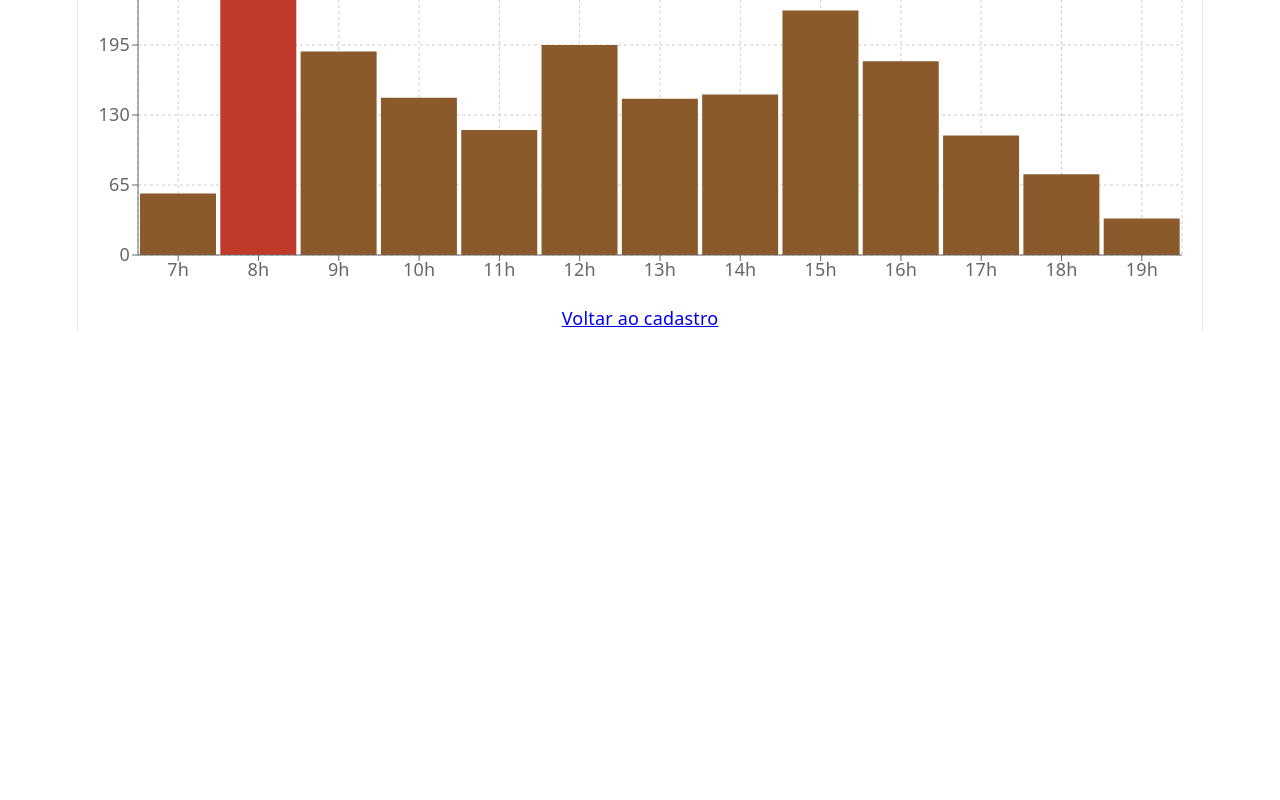
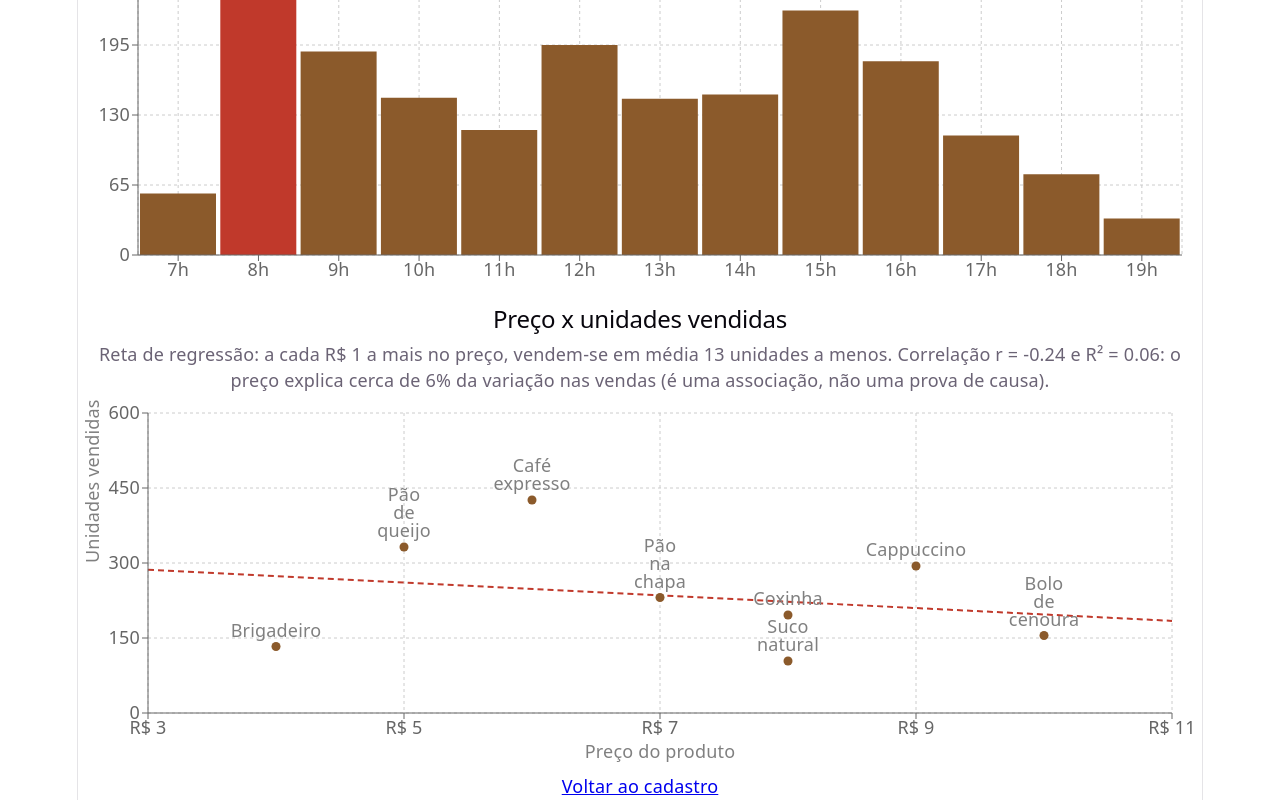
Before and after one commit to aleeexkk/grao-nobre, a React (Vite) app in the folder frontend/: page /dashboard in a window 1280 px wide. Shown: the part 1178-1978 px from the top of the page. Before the commit the page ends 1509 px from the top, so only its background shows below. Built offline with nearby package versions, Linux system fonts and the light colour scheme.

Commit message:
feat: gráfico de dispersão com reta de regressão (preço x unidades vendidas)

```diff
--- /dev/null
+++ b/frontend/src/components/graficos/GraficoDispersao.tsx
@@ -0,0 +1,66 @@
+import {
+    ScatterChart,
+    Scatter,
+    XAxis,
+    YAxis,
+    Tooltip,
+    CartesianGrid,
+    ReferenceLine,
+    LabelList,
+    ResponsiveContainer,
+} from "recharts";
+import type { PontoPrecoQuantidade, ResultadoRegressao } from "../../estatisticas/metricas";
+
+interface GraficoDispersaoProps {
+    dados: PontoPrecoQuantidade[]; // um ponto por produto
+    regressao: ResultadoRegressao; // inclinação e intercepto da reta
+}
+
+// Gráfico de dispersão: cada ponto é um produto (preço x unidades vendidas) + reta de regressão
+export default function GraficoDispersao({ dados, regressao }: GraficoDispersaoProps) {
+    // A reta vai do menor ao maior preço (com 1 real de folga nas pontas)
+    const precos = dados.map((d) => d.preco);
+    const xMin = Math.min(...precos) - 1;
+    const xMax = Math.max(...precos) + 1;
+
+    // Equação da reta: y = intercepto + inclinação * x
+    const yDaReta = (x: number) => regressao.intercepto + regressao.inclinacao * x;
+
+    return (
+        <ResponsiveContainer width="100%" height={380}>
+            <ScatterChart margin={{ top: 20, right: 30, bottom: 30, left: 10 }}>
+                <CartesianGrid strokeDasharray="3 3" />
+                <XAxis
+                    type="number"
+                    dataKey="preco"
+                    name="Preço"
+                    domain={[xMin, xMax]}
+                    tickFormatter={(valor: number) => `R$ ${valor}`}
+                    label={{ value: "Preço do produto", position: "insideBottom", offset: -15 }}
+                />
+                <YAxis
+                    type="number"
+                    dataKey="unidades"
+                    name="Unidades vendidas"
+                    label={{ value: "Unidades vendidas", angle: -90, position: "insideLeft" }}
+                />
+                <Tooltip cursor={{ strokeDasharray: "3 3" }} />
+                {/* A reta de regressão: um segmento ligando os dois pontos extremos */}
+                <ReferenceLine
+                    segment={[
+                        { x: xMin, y: yDaReta(xMin) },
+                        { x: xMax, y: yDaReta(xMax) },
+                    ]}
+                    stroke="#c0392b"
+                    strokeWidth={2}
+                    strokeDasharray="6 4"
+                    ifOverflow="extendDomain"
+                />
+                <Scatter name="Produtos" data={dados} fill="#8b5a2b">
+                    {/* Escreve o nome do produto em cima de cada ponto */}
+                    <LabelList dataKey="produto" position="top" />
+                </Scatter>
+            </ScatterChart>
+        </ResponsiveContainer>
+    );
+}
--- a/frontend/src/estatisticas/metricas.ts
+++ b/frontend/src/estatisticas/metricas.ts
@@ -13,6 +13,17 @@ export interface ItemRanking {
 export interface VendasHora {
     hora: number;
     unidades: number;
+}
+export interface PontoPrecoQuantidade {
+    produto: string;
+    preco: number;
+    unidades: number;
+}
+export interface ResultadoRegressao {
+    inclinacao: number; // quanto o Y muda a cada 1 unidade a mais no X
+    intercepto: number; // onde a reta cruza o eixo Y
+    correlacao: number; // de -1 a +1
+    r2: number; // de 0 a 1 (correlação ao quadrado)
 }
 
 // Valor de uma linha de venda (quantidade x preço)
@@ -101,3 +112,43 @@ export function vendasPorHora(vendas: Venda[]): VendasHora[] {
     }
     return resultado;
 }
+
+// ---------- Dispersão e regressão ----------
+
+// Um ponto por produto: o preço dele e quantas unidades vendeu no mês
+export function precoVersusUnidades(vendas: Venda[]): PontoPrecoQuantidade[] {
+    const porProduto = agruparPor(vendas, (v) => v.produto);
+    return [...porProduto.entries()].map(([produto, lista]) => ({
+        produto,
+        preco: lista[0].valorUnitario, // o preço é o mesmo em todas as vendas do produto
+        unidades: somar(lista.map((v) => v.quantidade)),
+    }));
+}
+
+// Regressão linear simples (método dos mínimos quadrados): y = intercepto + inclinação * x
+export function regressaoLinear(x: number[], y: number[]): ResultadoRegressao {
+    // Precisa de pelo menos 2 pontos e listas do mesmo tamanho
+    if (x.length < 2 || x.length !== y.length) {
+        return { inclinacao: 0, intercepto: 0, correlacao: 0, r2: 0 };
+    }
+
+    const mediaX = media(x);
+    const mediaY = media(y);
+
+    let somaXY = 0; // soma de (desvio de x) * (desvio de y)
+    let somaXX = 0; // soma dos desvios de x ao quadrado
+    let somaYY = 0; // soma dos desvios de y ao quadrado
+    for (let i = 0; i < x.length; i++) {
+        const desvioX = x[i] - mediaX;
+        const desvioY = y[i] - mediaY;
+        somaXY += desvioX * desvioY;
+        somaXX += desvioX * desvioX;
+        somaYY += desvioY * desvioY;
+    }
+
+    const inclinacao = somaXX === 0 ? 0 : somaXY / somaXX;
+    const intercepto = mediaY - inclinacao * mediaX;
+    const correlacao = somaXX === 0 || somaYY === 0 ? 0 : somaXY / Math.sqrt(somaXX * somaYY);
+
+    return { inclinacao, intercepto, correlacao, r2: correlacao ** 2 };
+}
--- a/frontend/src/pages/Dashboard.tsx
+++ b/frontend/src/pages/Dashboard.tsx
@@ -4,6 +4,7 @@ import CartaoGrafico from "../components/CartaoGrafico";
 import GraficoProdutos from "../components/graficos/GraficoProdutos";
 import GraficoFaturamentoDia from "../components/graficos/GraficoFaturamentoDia";
 import GraficoHorarios from "../components/graficos/GraficoHorarios";
+import GraficoDispersao from "../components/graficos/GraficoDispersao";
 import { VENDAS } from "../dados/vendas";
 import {
     faturamentoTotal,
@@ -14,6 +15,8 @@ import {
     faturamentoPorDia,
     rankingProdutos,
     vendasPorHora,
+    precoVersusUnidades,
+    regressaoLinear,
 } from "../estatisticas/metricas";
 import { formatarMoeda } from "../utils/formatacao";
 
@@ -24,6 +27,22 @@ export default function Dashboard() {
     const ranking = rankingProdutos(VENDAS);
     const porHora = vendasPorHora(VENDAS);
     const pico = porHora.reduce((maior, h) => (h.unidades > maior.unidades ? h : maior));
+
+    // Dispersão e regressão (preço x unidades vendidas)
+    const pontos = precoVersusUnidades(VENDAS);
+    const regressao = regressaoLinear(
+        pontos.map((p) => p.preco),
+        pontos.map((p) => p.unidades)
+    );
+
+    // Texto que explica o resultado em português
+    const sentido = regressao.inclinacao < 0 ? "a menos" : "a mais";
+    const textoRegressao =
+        `Reta de regressão: a cada R$ 1 a mais no preço, vendem-se em média ` +
+        `${Math.abs(regressao.inclinacao).toFixed(0)} unidades ${sentido}. ` +
+        `Correlação r = ${regressao.correlacao.toFixed(2)} e R² = ${regressao.r2.toFixed(2)}: ` +
+        `o preço explica cerca de ${(regressao.r2 * 100).toFixed(0)}% da variação nas vendas ` +
+        `(é uma associação, não uma prova de causa).`;
 
     return (
         <main>
@@ -75,6 +94,10 @@ export default function Dashboard() {
                 <GraficoHorarios dados={porHora} />
             </CartaoGrafico>
 
+            <CartaoGrafico titulo="Preço x unidades vendidas" descricao={textoRegressao}>
+                <GraficoDispersao dados={pontos} regressao={regressao} />
+            </CartaoGrafico>
+
             <Link to="/cadastro">Voltar ao cadastro</Link>
         </main>
     );
```
Also changed, not shown: frontend/src/estatisticas/teste.ts (added, +19 -0 lines).
